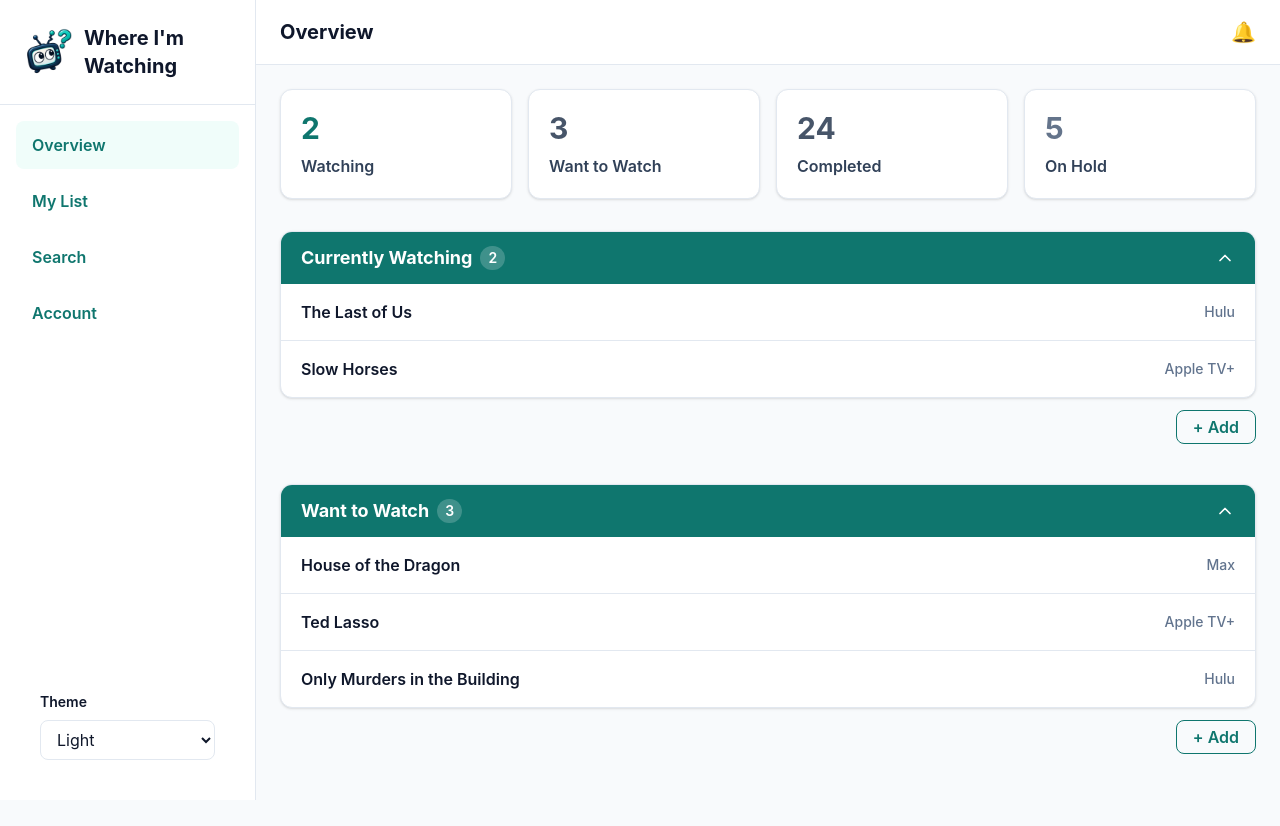
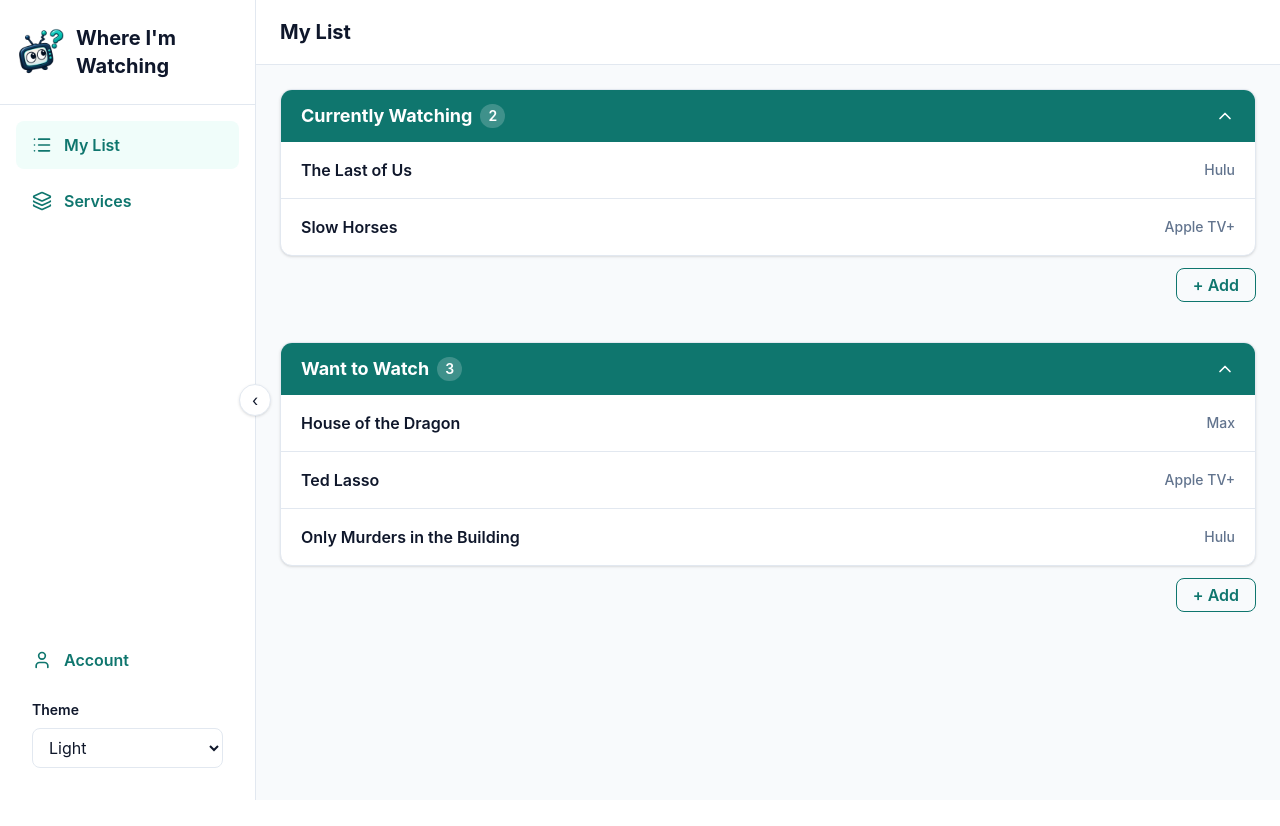
Before and after one commit to czieler/where-im-watching, a React (Vite) app: page / in a window 1280 px wide. After the commit the page ends 800 px from the top, so only its background shows below. Built offline with nearby package versions, Linux system fonts and the light colour scheme.

Commit message:
Restructure navigation and add responsive sidebar

```diff
--- a/src/App.tsx
+++ b/src/App.tsx
@@ -1,18 +1,14 @@
 import { useState } from "react";
 import wiwLogo from "./assets/wiw_logo.png";
-import StatCard from "./components/StatCard";
 import ShowList from "./components/ShowList";
 import AddShowModal from "./components/AddShowModal";
-import { getStatColor } from "./utils/styleUtils";
-
-const stats = [
-  { label: "Watching", count: 2, variant: "primary" },
-  { label: "Want to Watch", count: 3, variant: "default" },
-  { label: "Completed", count: 24, variant: "default" },
-  { label: "On Hold", count: 5, variant: "muted" },
-];
+import { List, Layers, User, Palette, Menu, X, Plus } from "lucide-react";
 
 function App() {
+  const [isMobileMenuOpen, setIsMobileMenuOpen] = useState(false);
+
+  const [isSidebarCollapsed, setIsSidebarCollapsed] = useState(false);
+
   const [isAddOpen, setIsAddOpen] = useState(false);
 
   const [addTarget, setAddTarget] = useState<"watching" | "wantToWatch">(
@@ -33,49 +29,72 @@
   return (
     <div className="min-h-screen bg-slate-50 text-slate-900">
       {/* Desktop sidebar */}
-      <aside className="fixed inset-y-0 left-0 hidden w-64 border-r border-slate-200 bg-white md:flex md:flex-col">
-        <div className="border-b border-slate-200 px-6 py-6">
+      <aside
+        className={`fixed inset-y-0 left-0 hidden border-r border-slate-200 bg-white transition-all duration-200 md:flex md:flex-col ${
+          isSidebarCollapsed ? "w-20" : "w-64"
+        }`}
+      >
+        <div className="border-b border-slate-200 px-4 py-6">
           <div className="flex items-center gap-3">
             <img
               src={wiwLogo}
               alt="Where I'm Watching"
-              className="h-12 w-12 object-contain"
+              className="h-12 w-12 shrink-0 object-contain"
             />
+
+            {!isSidebarCollapsed && (
               <h1 className="text-xl font-bold">Where I'm Watching</h1>
+            )}
           </div>
         </div>
 
         <nav className="flex flex-1 flex-col gap-2 p-4">
           <a
             href="#"
-            className="rounded-lg bg-teal-50 px-4 py-3 font-medium text-teal-600"
+            className="flex items-center gap-3 rounded-lg bg-teal-50 px-4 py-3 font-medium text-teal-600"
+            title={isSidebarCollapsed ? "My List" : undefined}
           >
-            Overview
+            <List className="h-5 w-5 shrink-0" />
+
+            {!isSidebarCollapsed && <span>My List</span>}
           </a>
 
           <a
             href="#"
-            className="rounded-lg px-4 py-3 font-medium text-slate-600 hover:bg-slate-100"
+            className="flex items-center gap-3 rounded-lg px-4 py-3 font-medium text-slate-600 hover:bg-slate-100"
+            title={isSidebarCollapsed ? "Services" : undefined}
           >
-            My List
+            <Layers className="h-5 w-5 shrink-0" />
+
+            {!isSidebarCollapsed && <span>Services</span>}
           </a>
 
+          <div className="mt-auto">
             <a
               href="#"
-            className="rounded-lg px-4 py-3 font-medium text-slate-600 hover:bg-slate-100"
+              className="flex items-center gap-3 rounded-lg px-4 py-3 font-medium text-slate-600 hover:bg-slate-100"
+              title={isSidebarCollapsed ? "Account" : undefined}
             >
-            Search
+              <User className="h-5 w-5 shrink-0" />
+
+              {!isSidebarCollapsed && <span>Account</span>}
             </a>
 
-          <a
-            href="#"
-            className="rounded-lg px-4 py-3 font-medium text-slate-600 hover:bg-slate-100"
+            <div className="px-4 py-4">
+              {isSidebarCollapsed ? (
+                <button
+                  className="flex w-full items-center justify-center text-slate-600"
+                  title="Theme"
+                  aria-label="Theme"
                 >
-            Account
-          </a>
-
-          <div className="mt-auto px-6 py-6">
-            <label htmlFor="theme" className="mb-2 block text-sm font-semibold">
+                  <Palette className="h-5 w-5" />
+                </button>
+              ) : (
+                <>
+                  <label
+                    htmlFor="theme"
+                    className="mb-2 block text-sm font-semibold"
+                  >
                     Theme
                   </label>
 
@@ -87,44 +106,49 @@
                     <option value="dark">Dark</option>
                     <option value="blues">Blues</option>
                   </select>
+                </>
+              )}
+            </div>
           </div>
         </nav>
+
+        <button
+          onClick={() => setIsSidebarCollapsed(!isSidebarCollapsed)}
+          className="absolute top-1/2 -right-4 z-20 flex h-8 w-8 -translate-y-1/2 items-center justify-center rounded-full border border-slate-200 bg-white shadow-sm"
+          aria-label={
+            isSidebarCollapsed ? "Expand sidebar" : "Collapse sidebar"
+          }
+        >
+          {isSidebarCollapsed ? "›" : "‹"}
+        </button>
       </aside>
 
       {/* Everything to the right of the sidebar on desktop */}
-      <div className="md:pl-64">
+      <div
+        className={`transition-all duration-200 ${
+          isSidebarCollapsed ? "md:pl-20" : "md:pl-64"
+        }`}
+      >
         {/* Top bar */}
         <header className="sticky top-0 z-10 border-b border-slate-200 bg-white">
           <div className="flex h-16 items-center justify-between px-4 sm:px-6">
             <div className="flex items-center gap-4">
               {/* Mobile menu button */}
-              <button className="text-2xl md:hidden" aria-label="Open menu">
-                ☰
+              <button
+                onClick={() => setIsMobileMenuOpen(true)}
+                className="text-2xl md:hidden"
+                aria-label="Open menu"
+              >
+                <Menu size={24} />
               </button>
 
-              <h2 className="text-xl font-bold">Overview</h2>
+              <h2 className="text-xl font-bold">My List</h2>
             </div>
-
-            <button className="text-xl" aria-label="Notifications">
-              🔔
-            </button>
           </div>
         </header>
 
         {/* Main content */}
-        <main className="mx-auto max-w-5xl px-4 py-6 pb-28 sm:px-6 md:pb-8">
-          {/* Stats */}
-          <section className="grid grid-cols-2 gap-4 lg:grid-cols-4">
-            {stats.map((stat) => (
-              <StatCard
-                key={stat.label}
-                label={stat.label}
-                count={stat.count}
-                color={getStatColor(stat.variant)}
-              />
-            ))}
-          </section>
-
+        <main className="mx-auto max-w-[1440px] px-4 py-6 pb-28 sm:px-6 md:pb-8">
           <ShowList
             title="Currently Watching"
             shows={watching}
@@ -145,26 +169,69 @@
 
         {/* Mobile bottom navigation */}
         <nav className="fixed inset-x-0 bottom-0 border-t border-slate-200 bg-white md:hidden">
-          <div className="grid grid-cols-5 items-center">
-            <button className="py-4 text-sm font-semibold text-teal-600">
-              Home
+          <div className="grid grid-cols-3 items-center">
+            <button className="flex flex-col items-center gap-1 py-3 font-semibold text-teal-600">
+              <List size={22} />
+              <span className="text-xs">My List</span>
             </button>
 
-            <button className="py-4 text-sm text-slate-600">My List</button>
-
             <button
-              className="mx-auto flex h-12 w-12 items-center justify-center rounded-full bg-teal-600 text-2xl text-white"
+              onClick={() => setIsAddOpen(true)}
+              className="mx-auto flex h-12 w-12 items-center justify-center rounded-full bg-teal-600 text-white"
               aria-label="Add show"
             >
-              +
+              <Plus size={24} />
             </button>
 
-            <button className="py-4 text-sm text-slate-600">Search</button>
-
-            <button className="py-4 text-sm text-slate-600">Account</button>
+            <button className="flex flex-col items-center gap-1 py-3 text-slate-600">
+              <Layers size={22} />
+              <span className="text-xs">Services</span>
+            </button>
           </div>
         </nav>
       </div>
+      {isMobileMenuOpen && (
+        <div className="fixed inset-0 z-50 md:hidden">
+          <div
+            className="absolute inset-0 bg-black/40"
+            onClick={() => setIsMobileMenuOpen(false)}
+          />
+
+          <aside className="absolute left-0 top-0 h-full w-72 bg-white p-6 shadow-lg">
+            <div className="mb-6 flex items-center justify-between">
+              <h2 className="text-lg font-bold">Settings</h2>
+
+              <button
+                onClick={() => setIsMobileMenuOpen(false)}
+                aria-label="Close menu"
+              >
+                <X size={24} />
+              </button>
+            </div>
+
+            <a
+              href="#"
+              className="mb-6 flex items-center gap-3 rounded-lg  font-medium text-slate-600 hover:bg-slate-100"
+            >
+              <User className="h-5 w-5" />
+              <span>Account</span>
+            </a>
+
+            <label htmlFor="mobile-theme" className="mb-2 block font-semibold">
+              Theme
+            </label>
+
+            <select
+              id="mobile-theme"
+              className="w-full rounded-lg border border-[var(--color-border)] bg-[var(--color-surface)] px-3 py-2 text-[var(--color-text)]"
+            >
+              <option value="light">Light</option>
+              <option value="dark">Dark</option>
+              <option value="blues">Blues</option>
+            </select>
+          </aside>
+        </div>
+      )}
       {isAddOpen && <AddShowModal onClose={() => setIsAddOpen(false)} />}
     </div>
   );
--- a/src/components/ShowList.tsx
+++ b/src/components/ShowList.tsx
@@ -15,7 +15,7 @@
 function ShowList({ title, shows, onAdd }: ShowListProps) {
   const [isExpanded, setIsExpanded] = useState(true);
   return (
-    <section className="mb-10 mt-8">
+    <section className="mb-10">
       <div className="overflow-hidden rounded-xl border border-slate-200 bg-white shadow-sm">
         <div
           onClick={() => setIsExpanded(!isExpanded)}
```
Lines whose indentation alone changed are shown as unchanged.
